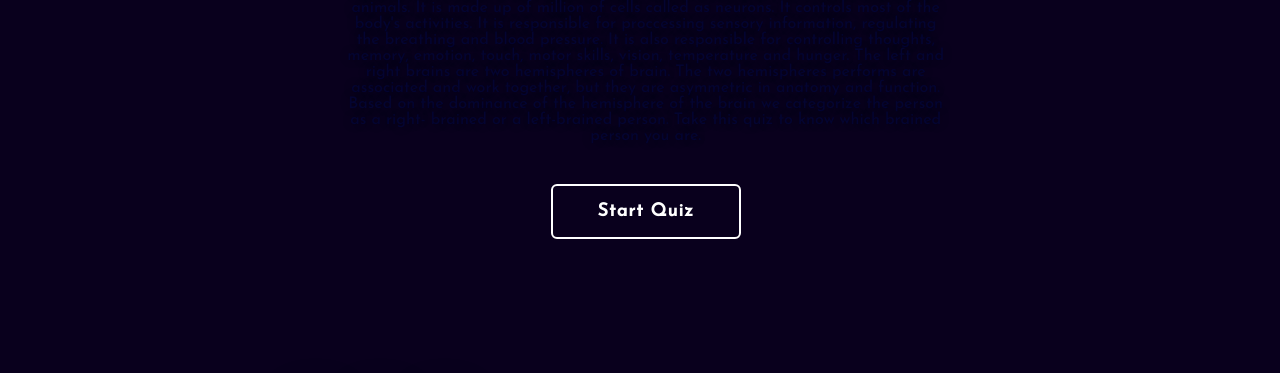
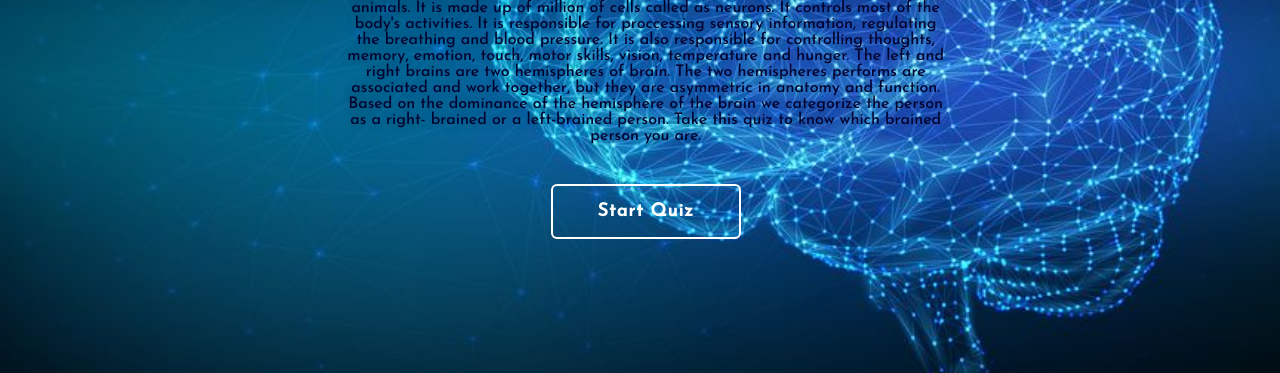
Before and after one commit to Abinaya-2023/NM-FINAL-PROJECT, a plain HTML site: page index.html in a window 1280 px wide. Shown: the part 328-701 px from the top of the page. Drawn offline with nearby package versions, Linux system fonts and the light colour scheme.

Commit message:
Update quiz.css

```diff
--- a/quiz.css
+++ b/quiz.css
@@ -25,7 +25,7 @@ body{
 
 .main{
     min-height: 100vh;
-    background-image: url("/bg1.jpg") no-repeat;
+    background: url("bg1.jpg") no-repeat;
     background-size: cover;
     background-position: center;
     pointer-events: auto;
```
